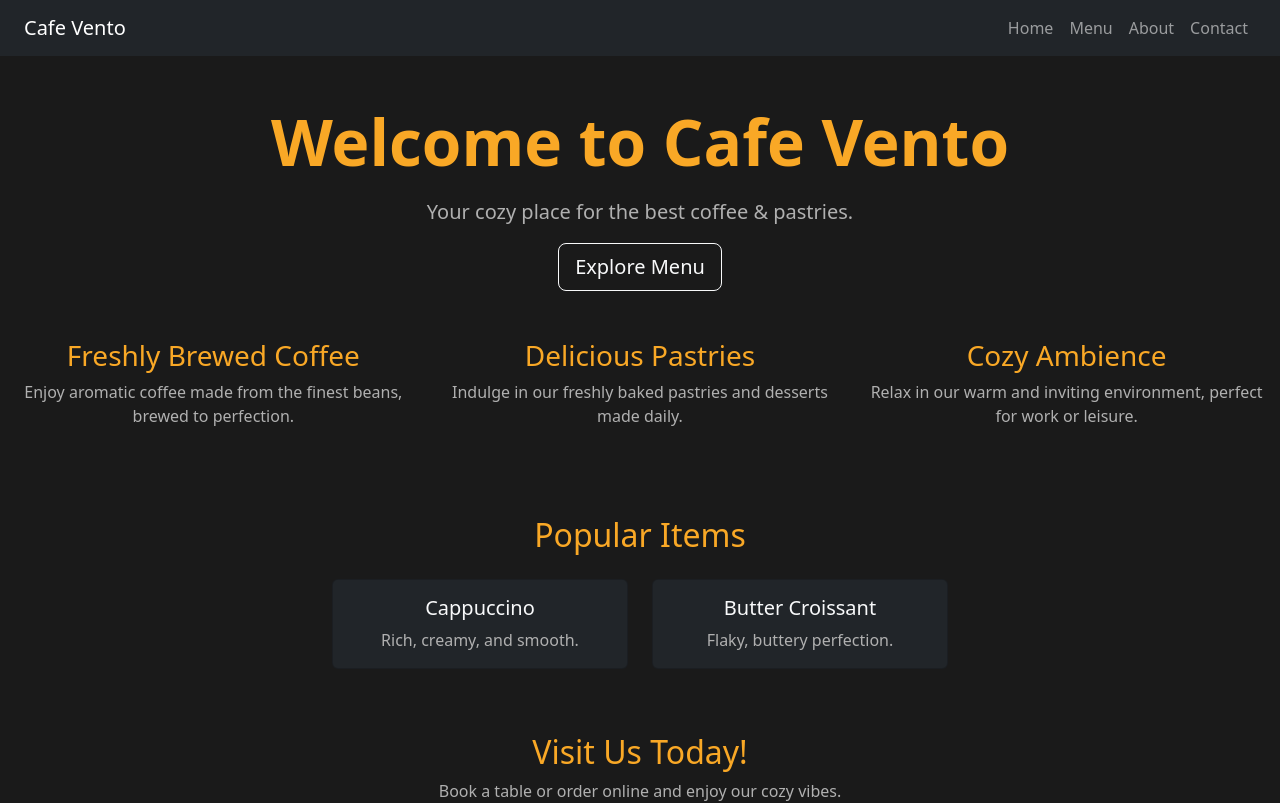
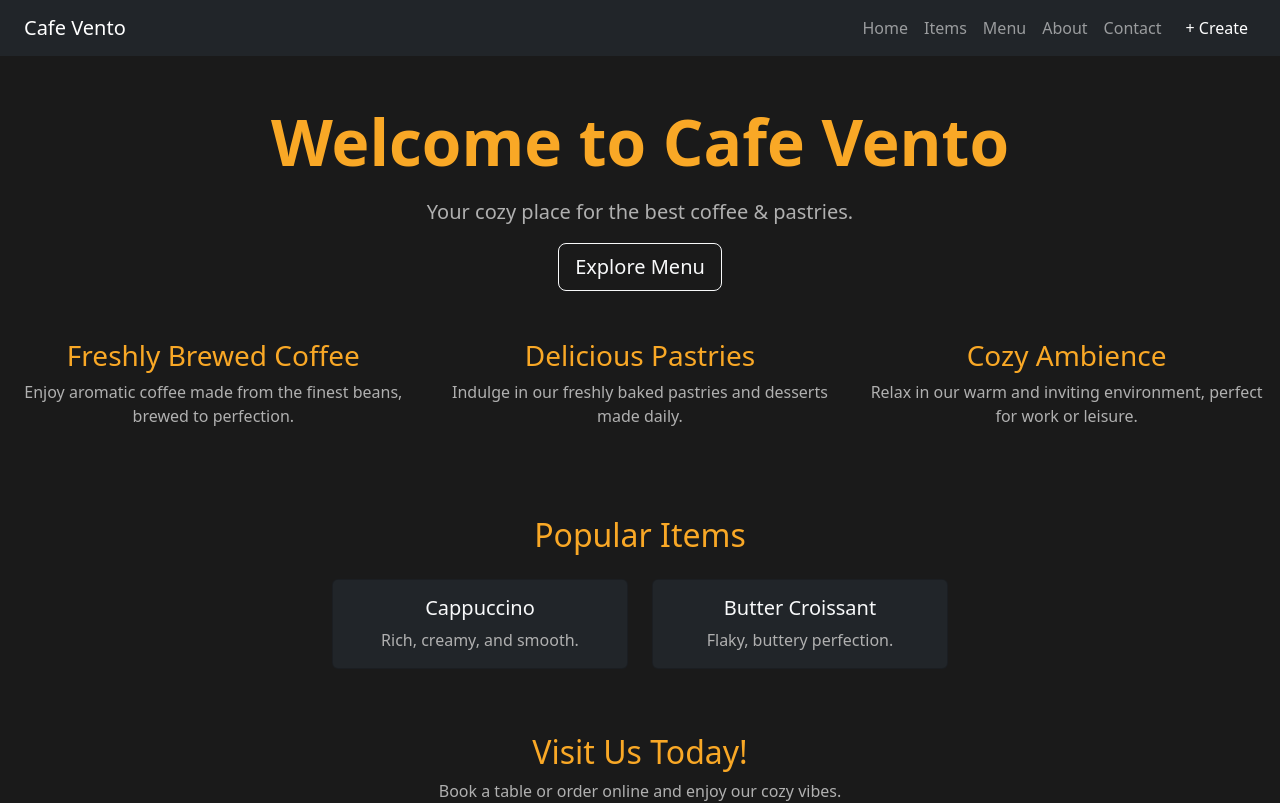
Before and after one commit to Huzaifa-uol/CafeVento, a React (Vite) app: page / in a window 1280 px wide. Shown: the top 803 px of the page. Built offline with nearby package versions, Linux system fonts and the light colour scheme.

Commit message:
feat: add Create button and Items link to navbar

```diff
--- a/src/components/layouts/navbar.jsx
+++ b/src/components/layouts/navbar.jsx
@@ -13,6 +13,9 @@ export default function Navbar() {
             <Link className="nav-link" to="/">Home</Link>
           </li>
           <li className="nav-item">
+            <Link className="nav-link" to="/items">Items</Link>
+          </li>
+          <li className="nav-item">
             <Link className="nav-link" to="/menu">Menu</Link>
           </li>
           <li className="nav-item">
@@ -21,6 +24,9 @@ export default function Navbar() {
           <li className="nav-item">
             <Link className="nav-link" to="/contact">Contact</Link>
           </li>
+          <li className="nav-item">
+            <Link className="nav-link btn btn-primary text-white ms-2" to="/create">+ Create</Link>
+          </li>
         </ul>
       </div>
     </nav>
```
